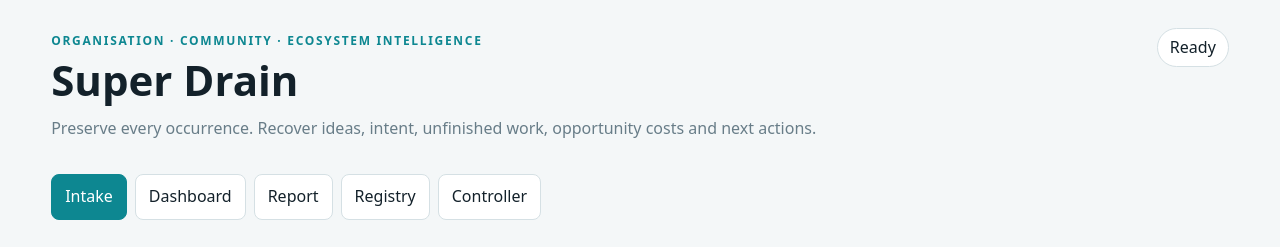
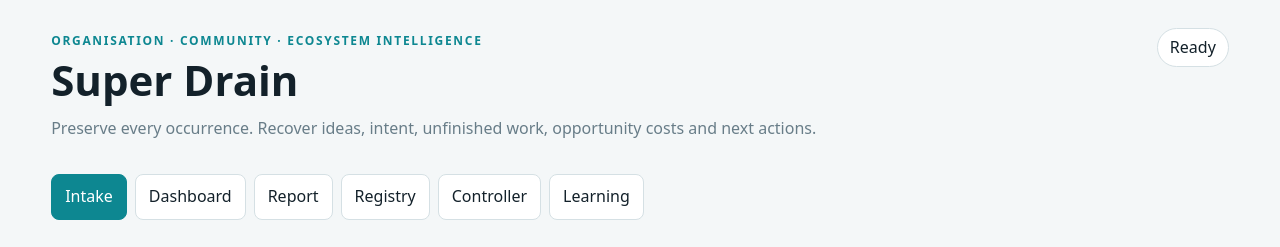
Before and after one commit to tech4humanity-002/super-drain, a website with bundled scripts: page index.html in a window 1280 px wide. Shown: the top 247 px of the page. Built offline with nearby package versions, Linux system fonts and the light colour scheme.

Commit message:
Add three-loop learning surface to Super Drain

```diff
--- a/index.html
+++ b/index.html
@@ -8,4 +8,4 @@
 <section id="report" class="view hidden"><div class="actions"><button id="json">Download JSON receipt</button><button id="csv">Download workbook CSV</button><button id="newBatch">New batch</button></div><div class="grid"><article class="panel"><h2>Opportunities</h2><div id="opportunities"></div></article><article class="panel"><h2>Unfinished work</h2><div id="unfinished"></div></article><article class="panel"><h2>Next actions</h2><div id="nextActions"></div></article><article class="panel"><h2>Opportunity costs</h2><div id="costs"></div></article><article class="panel"><h2>Intended outputs</h2><div id="intendedOutputs"></div></article><article class="panel"><h2>Claims requiring verification</h2><div id="claims"></div></article></div><article class="panel"><h2>Whole-system measures</h2><div id="scopes"></div></article></section>
 <section id="registry" class="view hidden"><div class="actions"><input id="search" placeholder="Filter pages, URLs, ideas or actions"><button id="flush">Flush completed batch</button></div><div class="panel tablewrap"><table><thead><tr><th>Page ID</th><th>Occurrence</th><th>Page</th><th>Found</th><th>Score</th></tr></thead><tbody id="rows"></tbody></table></div></section>
 <section id="controller" class="view hidden"><div class="panel"><div><h2>DRAIN resolution controller</h2><p>Resolve every extracted work unit. Evidence must use commit:, receipt:, issue:, file:, notion: or pr:.</p><span id="gate" class="pill error">GATE CLOSED</span></div><div id="controllerMetrics" class="metrics"></div></div><div id="buckets" class="actions"></div><div id="controlled"></div></section>
-</main><script type="module" src="./app-v2.mjs"></script></body></html>
+</main><script type="module" src="./app-v2.mjs"></script><script type="module" src="./learning.mjs"></script></body></html>
```
